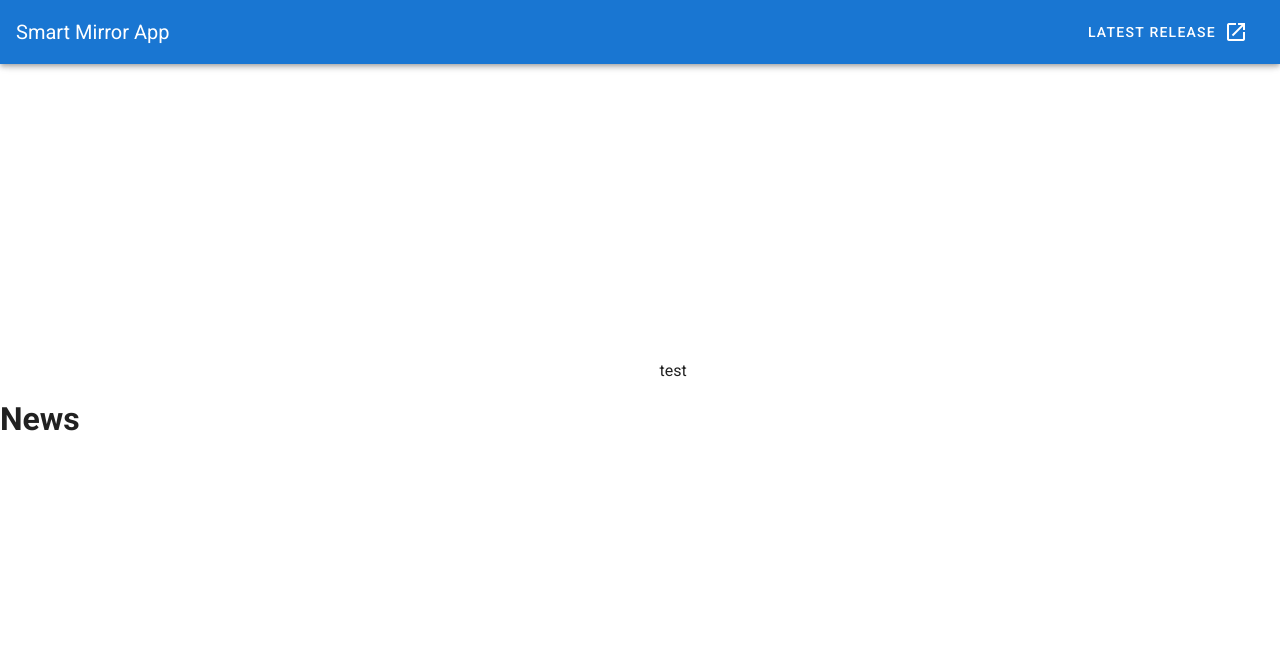
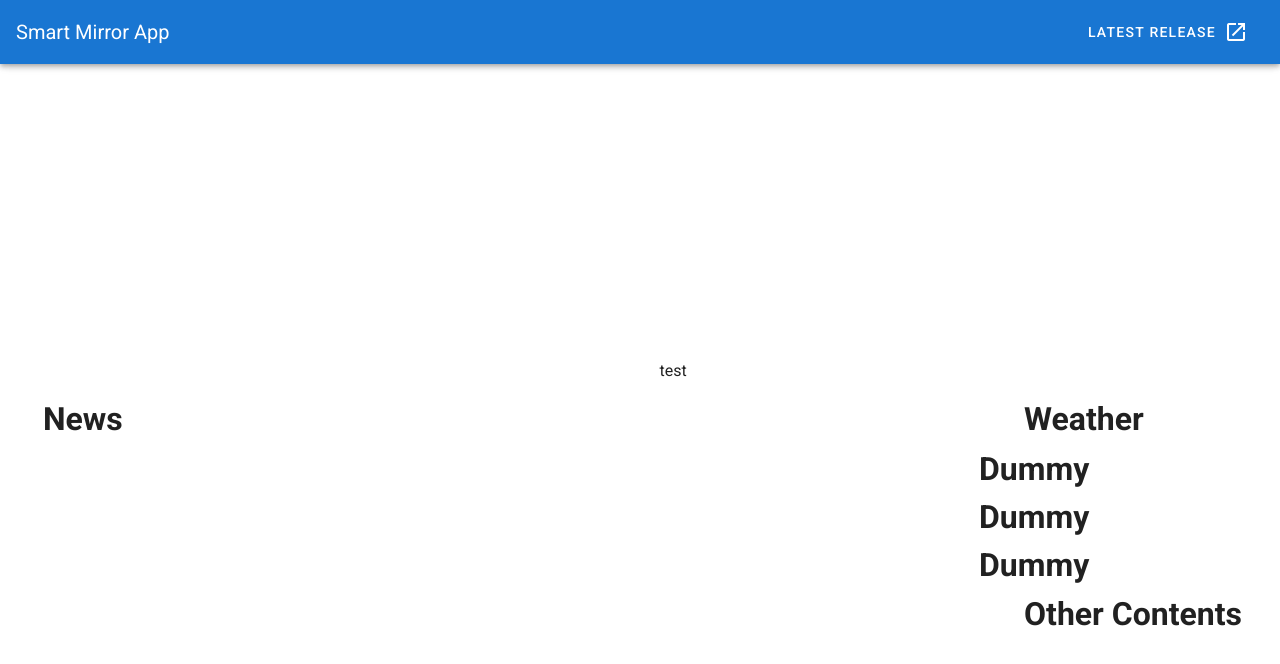
Before and after one commit to FraserTooth/reflectra, a Vue app: page / in a window 1280 px wide. Shown: the top 664 px of the page. Built offline with nearby package versions, Linux system fonts and the light colour scheme; no server answers.

Commit message:
Prepared dummy contents

```diff
--- a/src/components/ResultPanel.vue
+++ b/src/components/ResultPanel.vue
@@ -6,11 +6,38 @@
     <v-row>
       <v-col cols="3">
         <!-- News -->
-        <h1>News</h1>
+        <h1>
+          <v-icon color="white" class="ml-2 mr-2 mb-1">far fa-newspaper</v-icon
+          >News
+        </h1>
+        <v-divider dark></v-divider>
         <newsList />
       </v-col>
 
+      <v-col cols="6"></v-col>
+
       <!-- The other components -->
+      <v-col cols="3">
+        <!-- Weather -->
+        <h1>
+          <v-icon color="white" class="ml-2 mr-2 mb-1">fas fa-cloud-sun</v-icon
+          >Weather
+        </h1>
+        <v-divider dark></v-divider>
+        <v-card class="mx-auto card" color="transparent" outlined>
+          <h1>Dummy</h1>
+          <h1>Dummy</h1>
+          <h1>Dummy</h1>
+        </v-card>
+
+        <!-- Other contents -->
+        <h1>
+          <v-icon color="white" class="ml-2 mr-2 mb-1">fas fa-cloud-sun</v-icon
+          >Other Contents
+        </h1>
+        <v-divider dark></v-divider>
+        <v-card class="mx-auto card" color="transparent" outlined> </v-card>
+      </v-col>
     </v-row>
   </div>
 </template>
--- a/src/plugins/vuetify.js
+++ b/src/plugins/vuetify.js
@@ -1,6 +1,11 @@
 import Vue from "vue";
 import Vuetify from "vuetify/lib";
+import "@fortawesome/fontawesome-free/css/all.css";
 
 Vue.use(Vuetify);
 
-export default new Vuetify({});
+export default new Vuetify({
+  icons: {
+    iconfont: "fa",
+  },
+});
```
